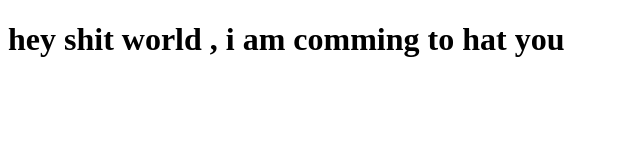
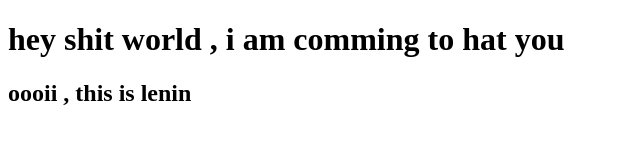
Before and after one commit to BecoolGhub/battletwo, a plain HTML site: page index.html in a window 1280 px wide. Shown: the whole page, without its empty margins (0-640 px from the left). Drawn offline with Linux system fonts and the light colour scheme.

Commit message:
Update index.html
hey changes

```diff
--- a/index.html
+++ b/index.html
@@ -7,5 +7,6 @@
 </head>
 <body>
     <h1>hey shit world , i am comming to hat you</h1>
+    <h2>oooii , this is lenin </h2>
 </body>
 </html>
```
